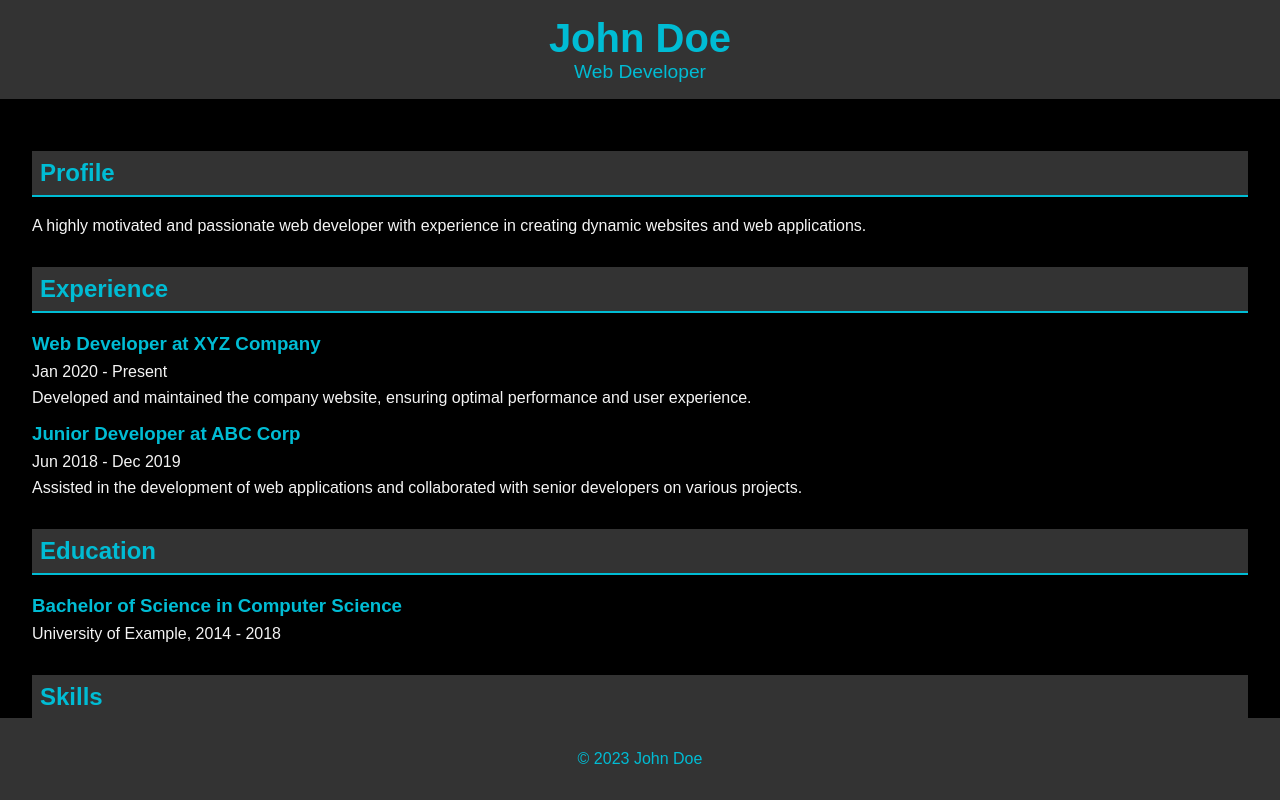
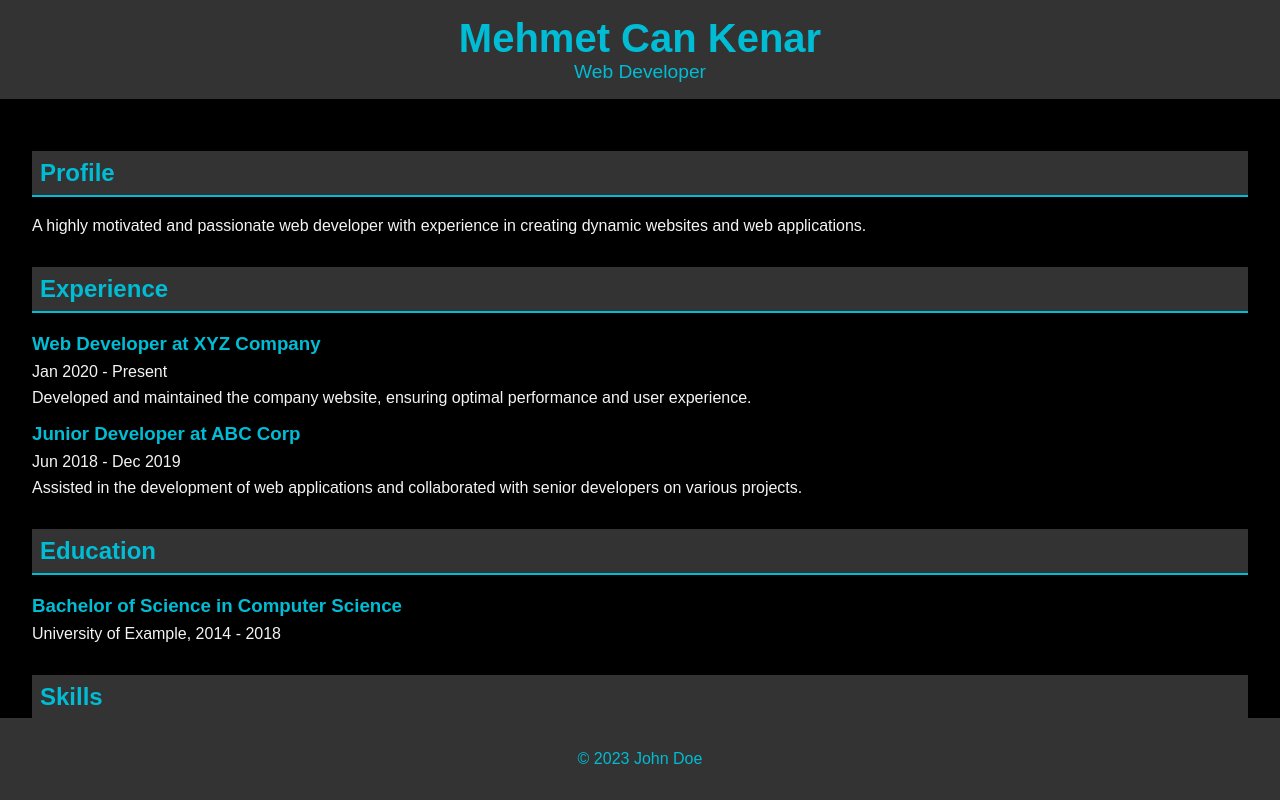
Before and after one commit to Kenar-MC/FRESHCODE, a plain HTML site: page index.html in a window 1280 px wide. Shown: the top 800 px of the page. Drawn offline with Linux system fonts and the light colour scheme.

Commit message:
Update header name to Mehmet Can Kenar

```diff
--- a/index.html
+++ b/index.html
@@ -9,7 +9,7 @@
 </head>
 <body>
     <header>
-        <h1>John Doe</h1>
+        <h1>Mehmet Can Kenar</h1>
         <p>Web Developer</p>
     </header>
     <main>
```
